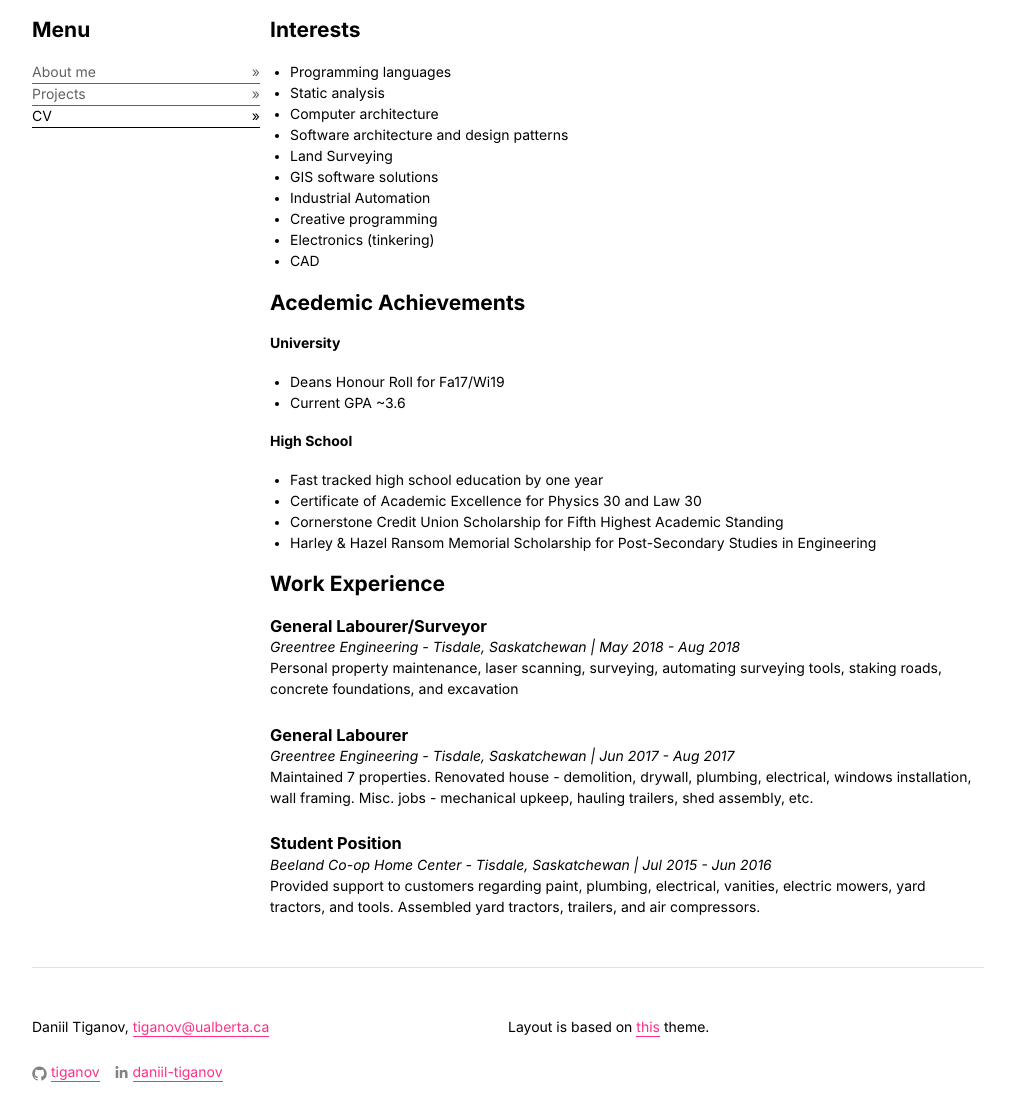
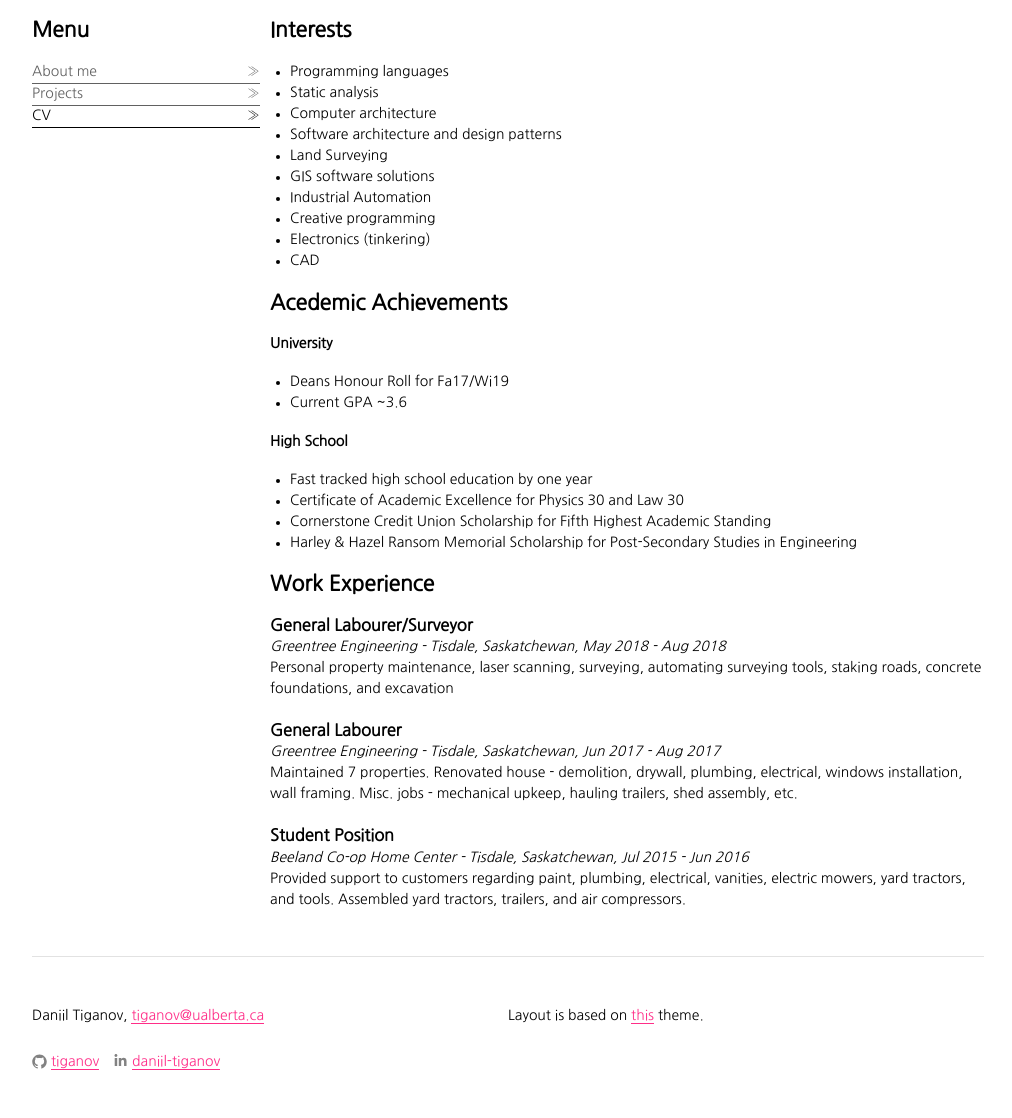
Before and after one commit to tiganov/tiganov.github.io, a Jekyll site: the page built from cv.html, in a window 1280 px wide. Shown: the whole page, without its empty margins (132-1144 px from the left). Built offline with Jekyll 4.4.1, drawn with Linux system fonts in a browser that asks for light colours.

Commit message:
format fixes

```diff
--- a/_includes/head.html
+++ b/_includes/head.html
@@ -5,6 +5,9 @@
 
   <!-- Favicon -->
   <link rel="icon" href="{{ "/favicon.png" | prepend: site.baseurl }}">
+
+  <!-- Google fonts -->
+  <link href="https://fonts.googleapis.com/css?family=Nanum+Gothic" rel="stylesheet">
 
   <!-- Meta information -->
   <title>{% if page.title %}{{ page.title }}{% else %}{{ site.title }}{% endif %}</title>
--- a/css/custom.css
+++ b/css/custom.css
@@ -1,18 +1,8 @@
 .footer-spacer{
 margin-bottom: 25px;
 }
-#navcontainer ul
+
+#experience p, i, h3
 {
-margin-top: 0;
-margin-bottom: 0;
-padding-top: 0;
-padding-bottom: 0;
+    margin: 0 !important;
 }
-
-#experience
-{
-margin-top: 0;
-margin-bottom: 0;
-padding-top: 0;
-padding-bottom: 0;
-}
--- a/css/standard.css
+++ b/css/standard.css
@@ -3,7 +3,7 @@ html {
 }
 
 .standard {
-    font-family: -apple-system, BlinkMacSystemFont, avenir next, avenir, helvetica, helvetica neue, Ubuntu, segoe ui, arial, sans-serif
+    font-family: 'Nanum Gothic', -apple-system, BlinkMacSystemFont, avenir next, avenir, helvetica, helvetica neue, Ubuntu, segoe ui, arial, sans-serif
 }
 
 .standard h1 {
@@ -33,7 +33,6 @@ html {
     display: block;
     list-style-type: disc;
     padding-left: 20px;
-    margin: 1.75rem 0
 }
 
 .standard ol ul,
--- a/cv.html
+++ b/cv.html
@@ -31,11 +31,12 @@ permalink: cv
 </section>
 <section>
     <h2>Work Experience</h2>
-    <div>
+    <div id="experience">
         {% for exp in site.work_experience %}
-        <h3 id="experience">{{exp.title}}</h3>
-        <i id="experience">{{exp.loc}} | {{exp.when}}</i>
-        <p id="experience">{{exp.desc}}<p>
+        <h3>{{exp.title}}</h3>
+        <i>{{exp.loc}}, {{exp.when}}</i>
+        <p>{{exp.desc}}<p>
+        <br>
         {% endfor %}
     </div>
 </section>
--- a/index.html
+++ b/index.html
@@ -1,6 +1,11 @@
 ---
 layout: default
 ---
+<head>
+
+</head>
+
+
 <div>
 
   <section>
```
Also changed, not shown: 1 other file.
